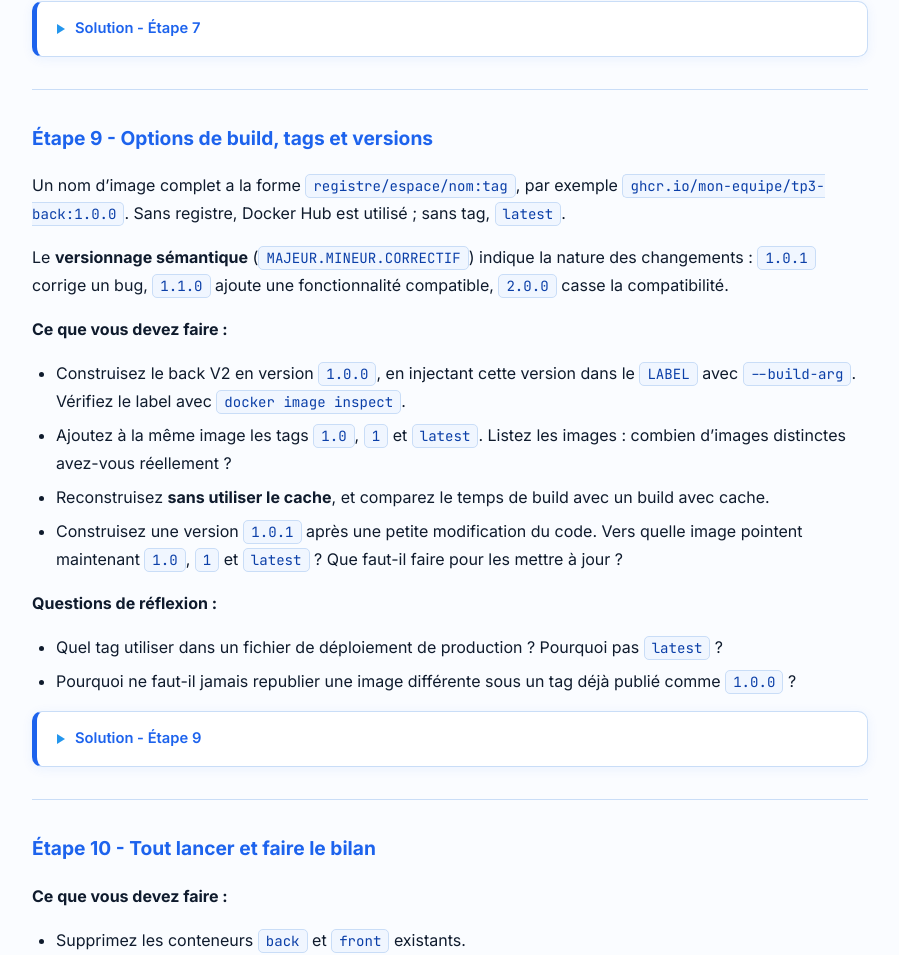
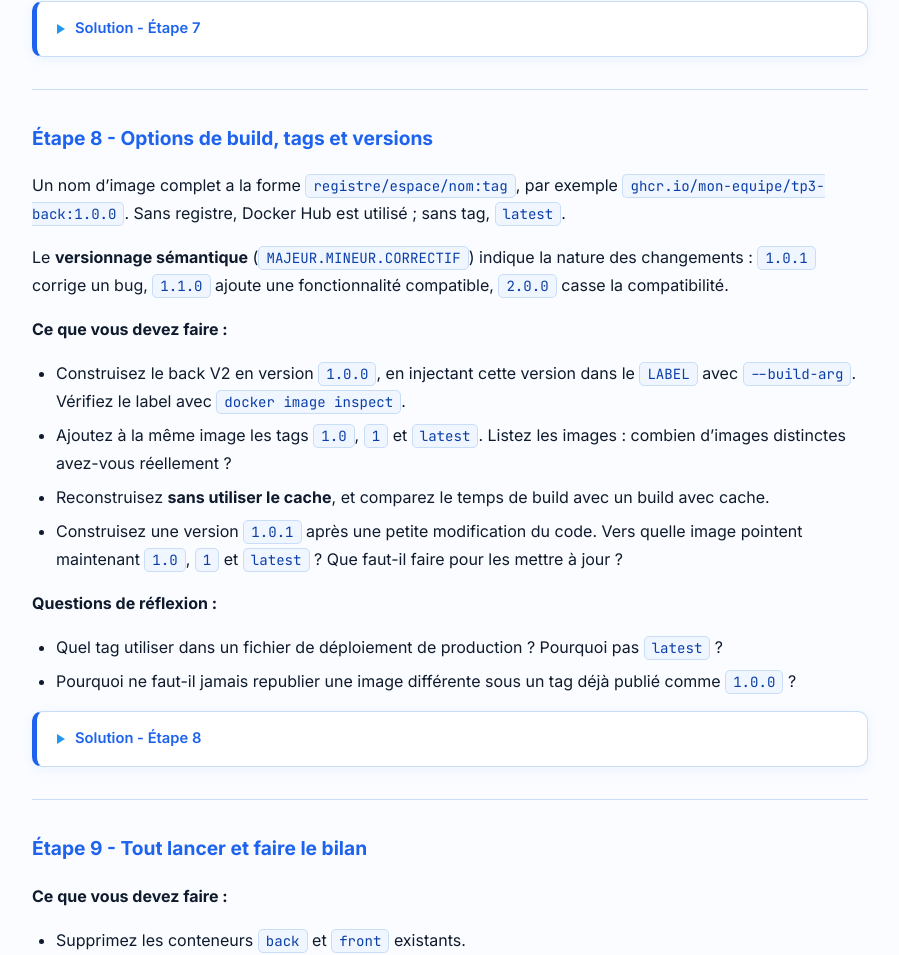
Before and after one commit to jviallon63/Hesias-3DKR, a Jekyll site: the page built from tp/3-dockerfile.md, in a window 1280 px wide and 1400 px high, scrolled down 9402 px. Shown: the part 134-1089 px from the top of the window, without its empty margins (190-1089 px from the left). Built offline with Jekyll 4.4.1, drawn with Linux system fonts in a browser that asks for light colours; some of the changed text lies outside the part shown.

Commit message:
review TP3

````diff
--- a/tp/3-dockerfile.md
+++ b/tp/3-dockerfile.md
@@ -632,7 +632,7 @@ Le passage à `alpine` et le nettoyage des caches réduisent nettement la taille
 
 ---
 
-## Étape 9 - Options de build, tags et versions
+## Étape 8 - Options de build, tags et versions
 
 Un nom d'image complet a la forme `registre/espace/nom:tag`, par exemple `ghcr.io/mon-equipe/tp3-back:1.0.0`. Sans registre, Docker Hub est utilisé ; sans tag, `latest`.
 
@@ -651,7 +651,7 @@ Le **versionnage sémantique** (`MAJEUR.MINEUR.CORRECTIF`) indique la nature des
 - Pourquoi ne faut-il jamais republier une image différente sous un tag déjà publié comme `1.0.0` ?
 
 {::nomarkdown}
-<details><summary>Solution - Étape 9</summary>
+<details><summary>Solution - Étape 8</summary>
 {:/nomarkdown}
 
 ```bash
@@ -684,7 +684,7 @@ En production, on déploie une version **immuable** (`1.0.1`), ou mieux, un dige
 
 ---
 
-## Étape 10 - Tout lancer et faire le bilan
+## Étape 9 - Tout lancer et faire le bilan
 
 **Ce que vous devez faire :**
 
@@ -709,7 +709,7 @@ En production, on déploie une version **immuable** (`1.0.1`), ou mieux, un dige
 - Pour chaque image V2, estimez la part de la taille réellement nécessaire à l'exécution. Qu'est-ce qui vous empêche de supprimer le reste ?
 
 {::nomarkdown}
-<details><summary>Solution - Étape 10</summary>
+<details><summary>Solution - Étape 9</summary>
 {:/nomarkdown}
 
 ```bash
````
